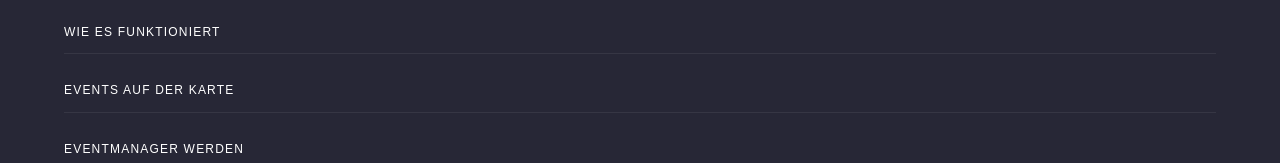
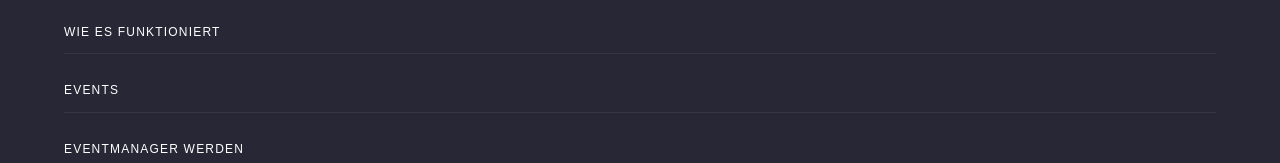
Before and after one commit to htwg-in-schneider/frontend-carmeet, a Vue app: page / in a window 1280 px wide. Both pictures are taken after a click on the label "Menü öffnen". Shown: the part 141-304 px from the top of the page. Built offline with nearby package versions, Linux system fonts and the light colour scheme.

Commit message:
Name Change

```diff
--- a/src/components/Navbar.vue
+++ b/src/components/Navbar.vue
@@ -31,7 +31,7 @@
     <div class="burger-open" id="burgerOpen">
       <a href="#what">Was ist CarMeet</a>
       <a href="#how">Wie es funktioniert</a>
-      <a href="#events">Events auf der Karte</a>
+      <a href="#events">Events</a>
       <a href="#how-to-manager">Eventmanager werden</a>
       <a href="#">Über uns</a>
 
```
